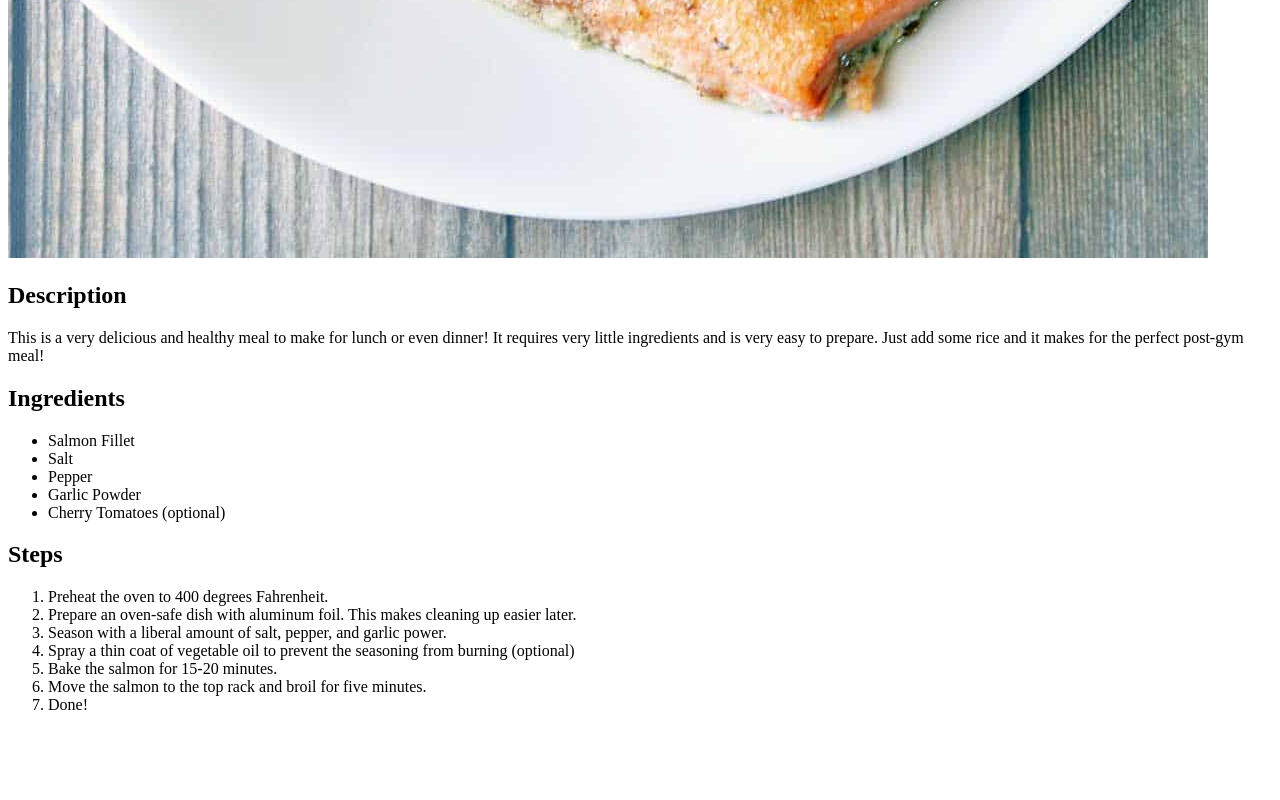
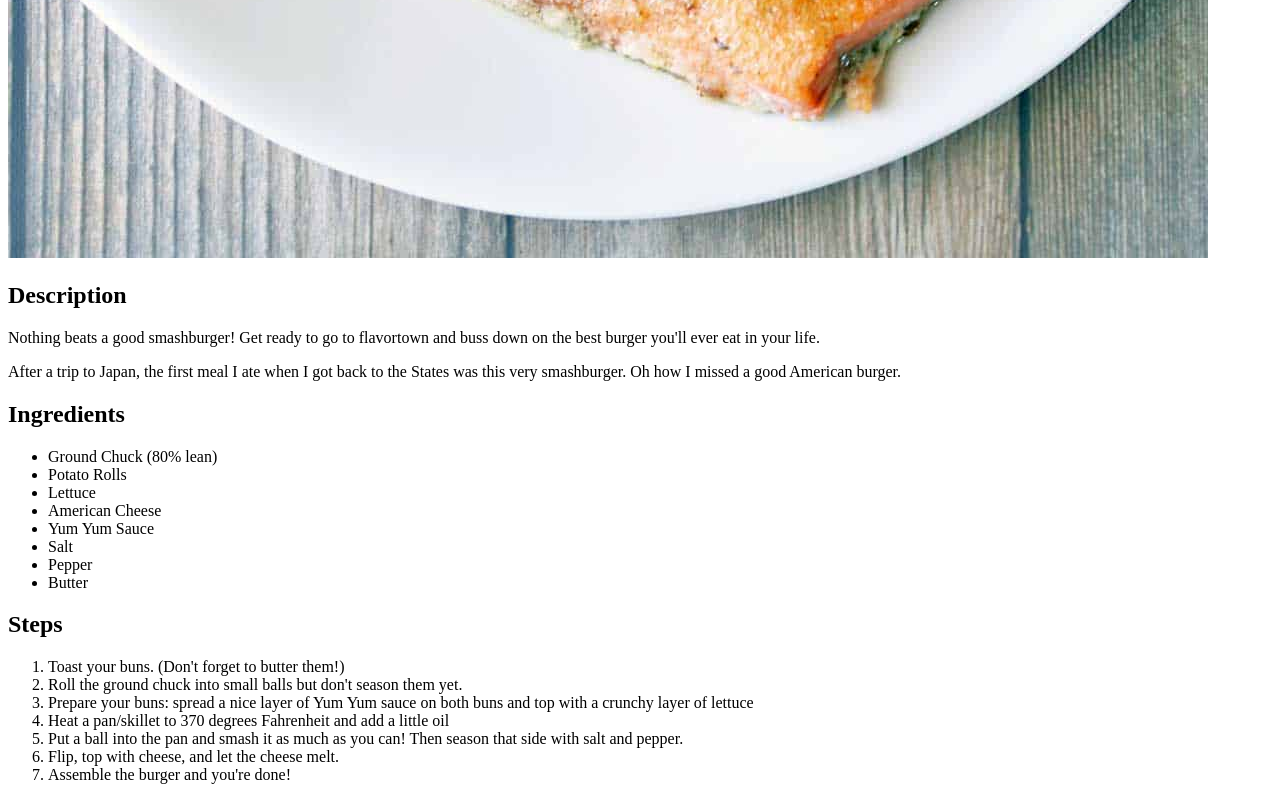
Before and after one commit to libioco/odin-recipes, a plain HTML site: page recipes/burger.html in a window 1280 px wide. Shown: the part 1022-1822 px from the top of the page. Before the commit the page ends 1752 px from the top, so only its background shows below. Drawn offline with Linux system fonts and the light colour scheme.

Commit message:
Update burger recipe content

```diff
--- a/recipes/burger.html
+++ b/recipes/burger.html
@@ -2,37 +2,49 @@
 <html lang="en">
     <head>
         <meta charset="UTF-8">
-        <title>Broiled Salmon Recipe</title>
+        <title>Smashburger Recipe</title>
     </head>
     <body>
-        <h1>Broiled Salmon</h1>
+        <h1>Smashburgers</h1>
         <img src="../img/salmon.jpg" alt="Broiled salmon with lemon and tomatoes">
 
         <h2>Description</h2>
         <p>
-            This is a very delicious and healthy meal to make for lunch or even dinner! It requires
-            very little ingredients and is very easy to prepare. Just add some rice and it makes
-            for the perfect post-gym meal!
+            Nothing beats a good smashburger! Get ready to go to flavortown and buss down on the best
+            burger you'll ever eat in your life.
+        </p>
+        <p>
+            After a trip to Japan, the first meal I ate when I got back to the States was this very
+            smashburger. Oh how I missed a good American burger.
         </p>
 
         <h2>Ingredients</h2>
         <ul>
-            <li>Salmon Fillet</li>
+            <li>Ground Chuck (80% lean)</li>
+            <li>Potato Rolls</li>
+            <li>Lettuce</li>
+            <li>American Cheese</li>
+            <li>Yum Yum Sauce</li>
             <li>Salt</li>
             <li>Pepper</li>
-            <li>Garlic Powder</li>
-            <li>Cherry Tomatoes (optional)</li>
+            <li>Butter</li>
         </ul>
 
         <h2>Steps</h2>
         <ol>
-            <li>Preheat the oven to 400 degrees Fahrenheit.</li>
-            <li>Prepare an oven-safe dish with aluminum foil. This makes cleaning up easier later.</li>
-            <li>Season with a liberal amount of salt, pepper, and garlic power.</li>
-            <li>Spray a thin coat of vegetable oil to prevent the seasoning from burning (optional)</li>
-            <li>Bake the salmon for 15-20 minutes.</li>
-            <li>Move the salmon to the top rack and broil for five minutes.</li>
-            <li>Done!</li>
+            <li>Toast your buns. (Don't forget to butter them!)</li>
+            <li>Roll the ground chuck into small balls but don't season them yet.</li>
+            <li>
+                Prepare your buns: spread a nice layer of Yum Yum sauce on both buns and top with
+                a crunchy layer of lettuce
+            </li>
+            <li>Heat a pan/skillet to 370 degrees Fahrenheit and add a little oil</li>
+            <li>
+                Put a ball into the pan and smash it as much as you can! Then season that side with
+                salt and pepper.
+            </li>
+            <li>Flip, top with cheese, and let the cheese melt.</li>
+            <li>Assemble the burger and you're done!</li>
         </ol>
     </body>
 </html>
```
